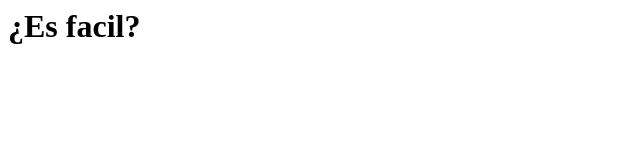
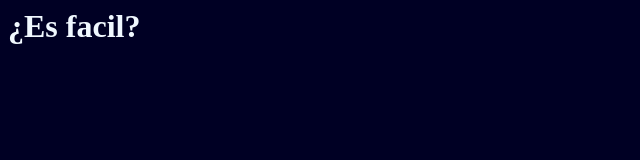
Before and after one commit to elizabeth-new/Intento_1, a plain HTML site: page index.html in a window 1280 px wide. Shown: the whole page, without its empty margins (0-640 px from the left). Drawn offline with Linux system fonts and the light colour scheme.

Commit message:
modifico Color de Body y Fuente

```diff
--- a/index.html
+++ b/index.html
@@ -3,6 +3,7 @@
     <meta charset="UTF-8">
     <meta name="viewport" content="width=device-width, initial-scale=1.0">
     <title>Aprendiendo Git</title>
+    <link rel="stylesheet" href="/style.css">
 </head>
 <body>
     <header>
--- /dev/null
+++ b/style.css
@@ -0,0 +1,6 @@
+body{
+    background-color: rgb(0, 0, 36);
+}
+h1{
+    color: aliceblue;
+}
```
Also changed, not shown: dimanic.js (added).
